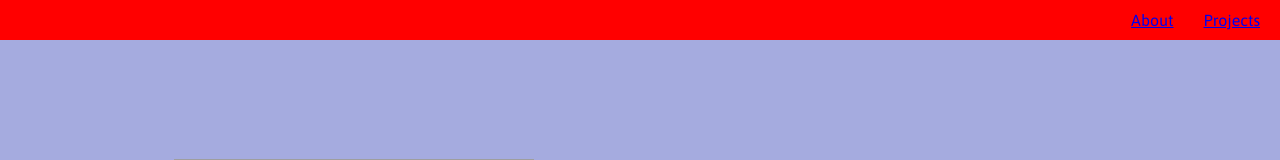
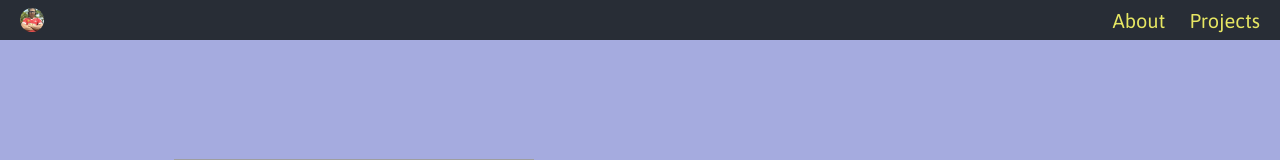
Before and after one commit to AshBardhan/AshBardhan.github.io, a website: page index.html in a window 1280 px wide. Shown: the top 160 px of the page. Drawn offline with Linux system fonts and the light colour scheme; grey boxes are pictures that could not be loaded.

Commit message:
Improved template and styling of 'header' section

```diff
--- a/assets/css/style.css
+++ b/assets/css/style.css
@@ -13,14 +13,45 @@ header {
 	position: fixed;
 	top: 0;
 	width: 100%;
-	background: red;
+	background: #282d36;
 	z-index: 1;
-	height: 40px;
+	height: 2.5em;
+}
+
+.header-container {
+	max-width: 1280px;
+	height: 100%;
+	margin: 0 auto;
 	display: flex;
-	gap: 30px;
 	padding: 0 20px;
 	align-items: center;
-	justify-content: flex-end;
+	justify-content: space-between;
+}
+
+.header-links {
+	display: flex;
+	gap: 1.5em;
+}
+
+.header-links a {
+	text-decoration: none;
+	font-size: 1.25rem;
+	color: #e6e663;
+}
+
+.header-links a:hover {
+	color: #fff;
+	transition: color 0.3s;
+}
+
+.header-logo {
+	display: inline-flex;
+}
+
+.header-logo img {
+	width: 1.5em;
+	height: 1.5em;
+	border-radius: 50%;
 }
 
 section{
@@ -33,6 +64,7 @@ section{
   color: #e0ffff;
   background: black;
   }
+
 #projects {
   color: #42455a;
   background: #e0ffff;
@@ -44,6 +76,7 @@ section{
 }
 
 .social-links a {
+	text-decoration: none;
 	display: inline-flex;
 	color: white;
 	opacity: 0.7;
@@ -58,7 +91,6 @@ section{
 	width: 24px;
 	height: 24px;
 }
-
 
 .container {
 	max-width: 1280px;
@@ -172,6 +204,7 @@ footer a {
 	90% { background-image: url("../images/bg-ashbardhan-9.jpg"); color: #f1f1f1; }
 	100% { background-image: url("../images/bg-ashbardhan-10.jpg"); color: #ababab; }
 }
+*/
 
 @media (max-width: 768px) {
 	html {
@@ -183,4 +216,4 @@ footer a {
 	html {
 		font-size: 14px;
 	}
-} */
+}
--- a/index.html
+++ b/index.html
@@ -11,8 +11,15 @@
 
 	<body>
 		<header>
-			<a href="#about">About</a>
-			<a href="#projects">Projects</a>
+			<div class="header-container">
+				<a class="header-logo" href="#">
+					<img src="assets/images/ashish-header.jpg" alt="Ashish Header">
+				</a>
+				<div class="header-links">
+					<a href="#about">About</a>
+					<a href="#projects">Projects</a>
+				</div>
+			</div>
 		</header>
 	  <section style="background-color: #A5ABDF;">
 		<div class="container">
```
Also changed, not shown: assets/images/ashish-header.jpg (added).
